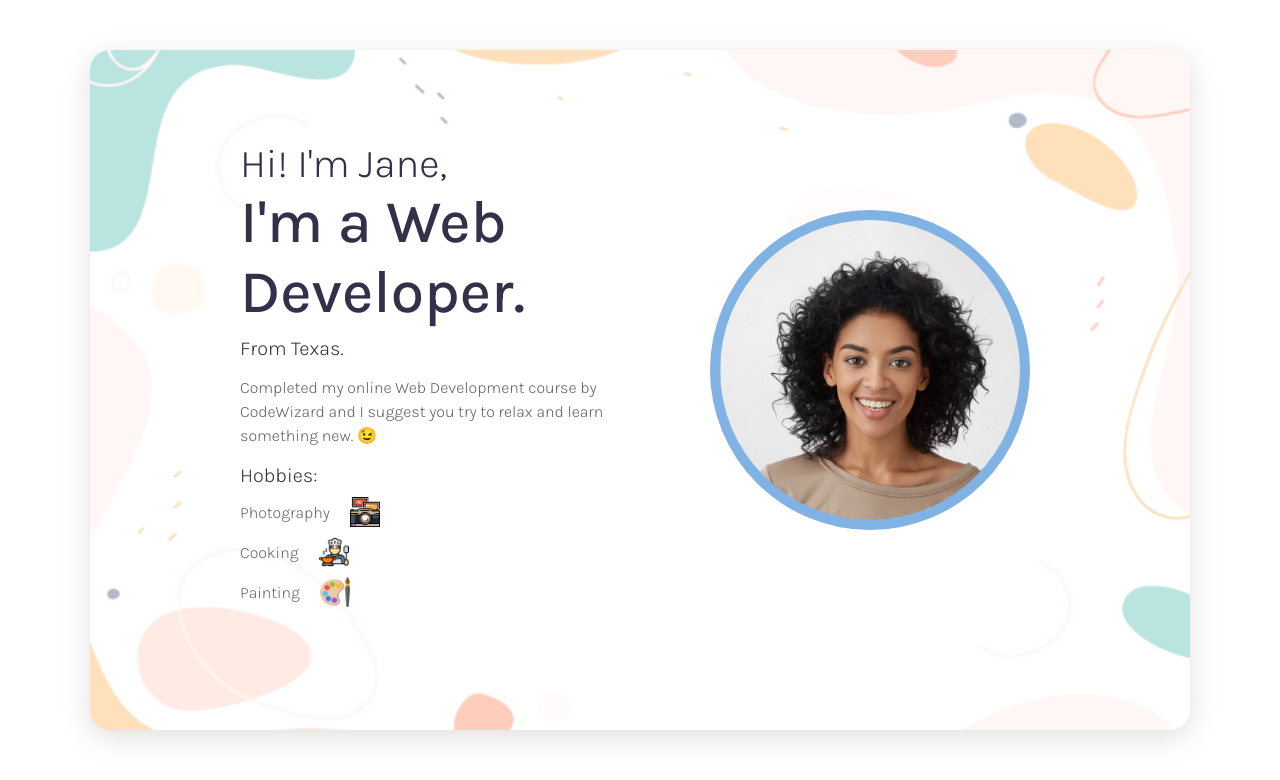
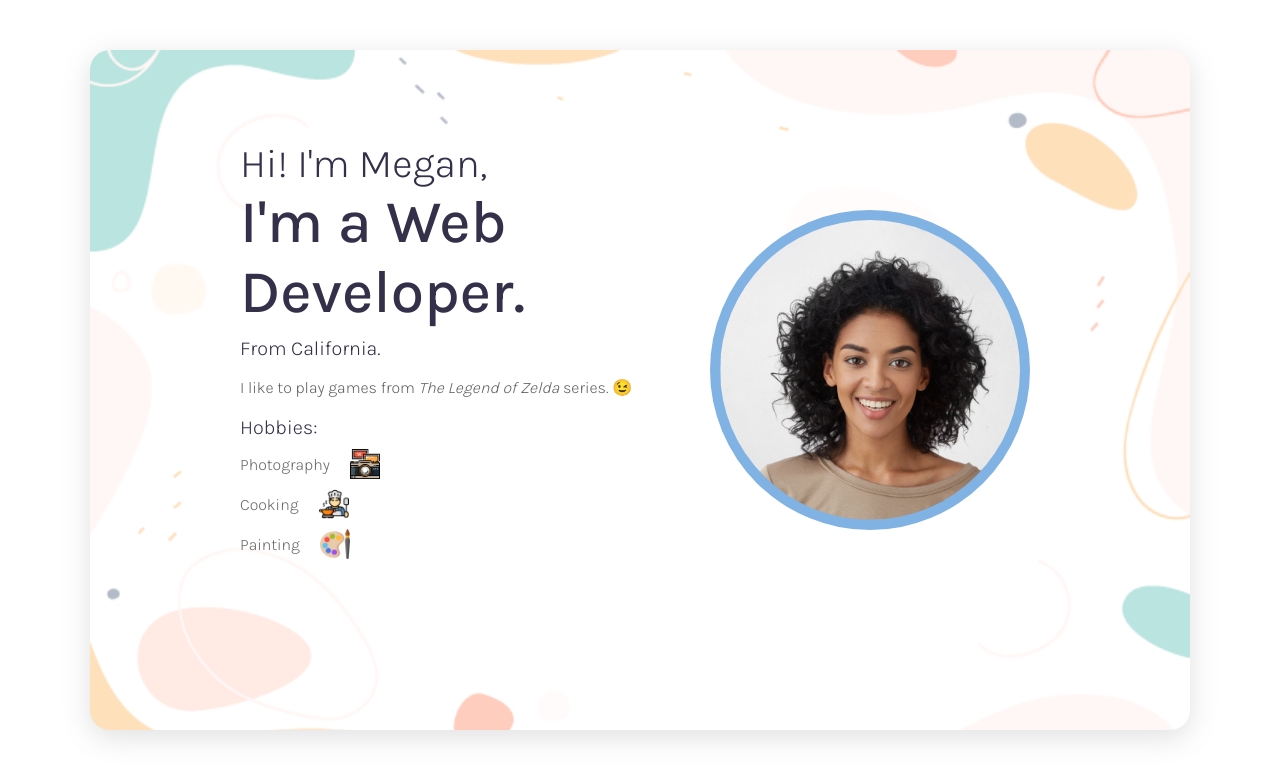
Before and after one commit to zelda-lover/zelda-lover.github.io, a plain HTML site: page index.html in a window 1280 px wide. Drawn offline with Linux system fonts and the light colour scheme.

Commit message:
Added personal stuff for file

```diff
--- a/index.html
+++ b/index.html
@@ -13,10 +13,10 @@
     <div class="container">
         <img src="img/p4.png" class="mypic">
         <div class="info">
-            <h3>Hi! I'm Jane,</h3>
+            <h3>Hi! I'm Megan,</h3>
             <h2>I'm a Web Developer.</h2>
-            <h4>From Texas.</h4>
-            <p>Completed my online Web Development course by CodeWizard and I suggest you try to relax and learn something new. &#x1F609; </p>
+            <h4>From California.</h4>
+            <p>I like to play games from <i>The Legend of Zelda</i> series. &#x1F609; </p>
             <h4>Hobbies:</h4>
             <div class="hobbies">Photography <img src="img/photography.png" class="icon"> </div>
             <div class="hobbies"> Cooking <img src="img/cooking.png" class="icon"></div>
```
